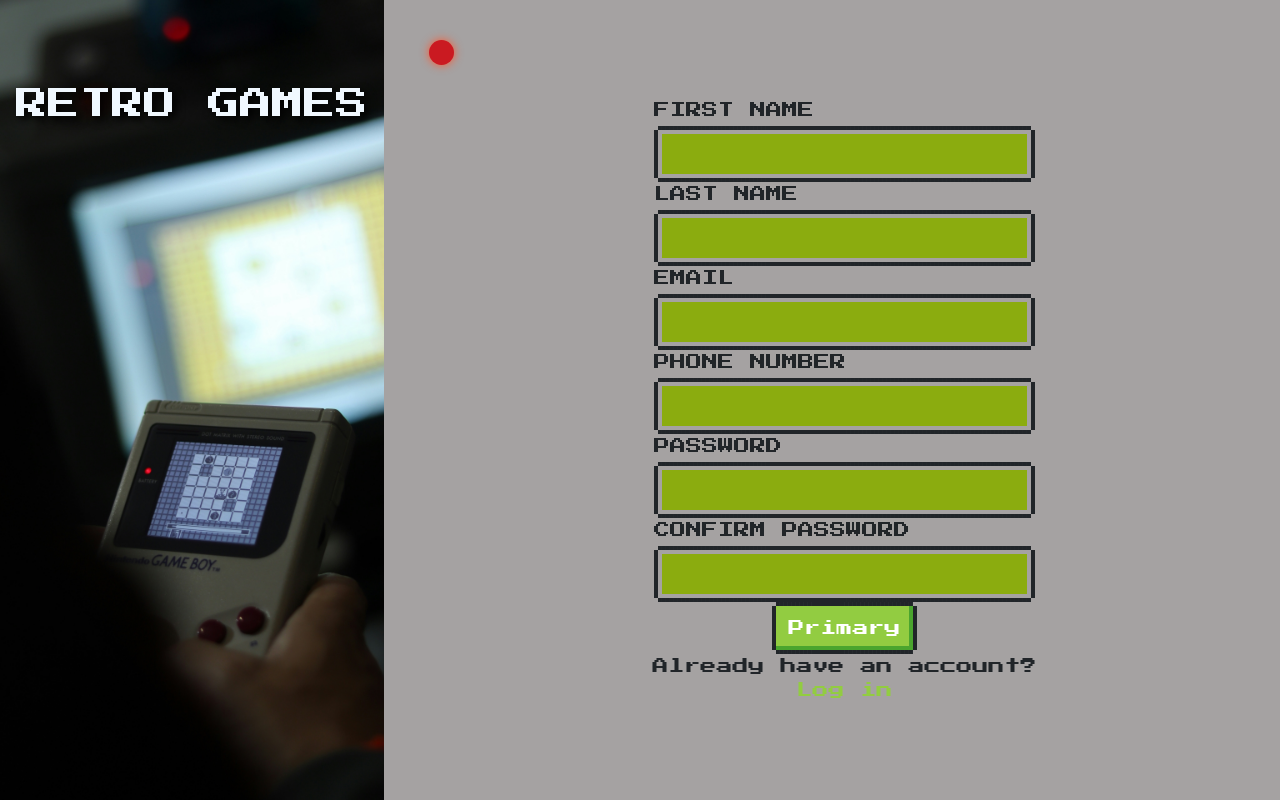
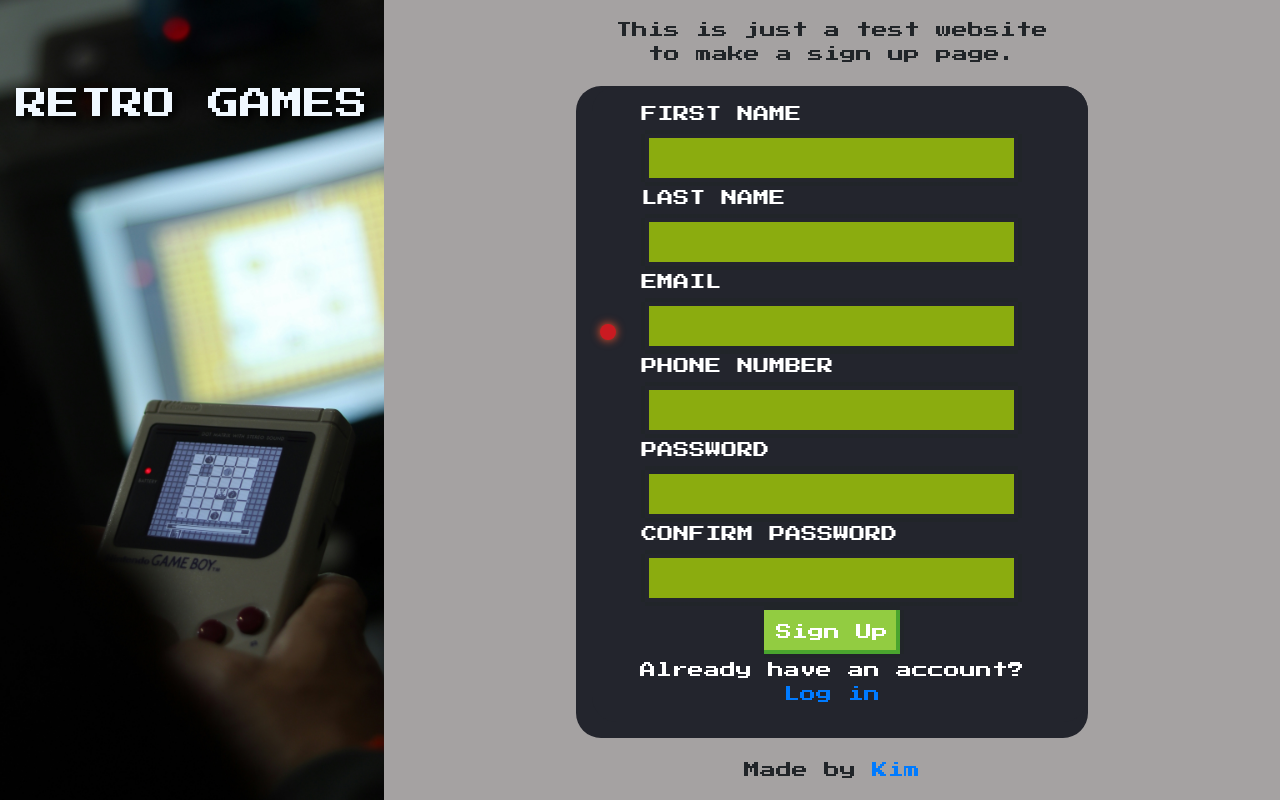
Before and after one commit to Kim3n/OdinProject-SIgnUpForm, a plain HTML site: page index.html in a window 1280 px wide. Drawn offline with nearby package versions, Linux system fonts and the light colour scheme.

Commit message:
improved html and added script

```diff
--- a/index.html
+++ b/index.html
@@ -3,7 +3,7 @@
     <head>
         <meta charset="utf-8">
         <meta http-equiv="X-UA-Compatible" content="IE=edge">
-        <title></title>
+        <title>Sign up</title>
         <meta name="description" content="">
         <meta name="viewport" content="width=device-width, initial-scale=1">
         <link rel="stylesheet" href="">
@@ -20,42 +20,51 @@
         </style>
     </head>
     <body>
+
         <div class="content">
+        <div class="img"><div class ="title">RETRO GAMES</div></div>
+        <div class="main">
+            <div class="information-text">This is just a test website to make a sign up page.</div>
+            <div class="form-container">
+                <div class="led-container">
+                    <span class="dot" id="dot"></span>
 
-        <div class="img"><div class ="title">RETRO GAMES</div></div>
-        <div class="form-container">
-            <span class="dot"></span>
-            <div class="form">
+                </div>
+                <form class="form" id="signupForm" >
                     <div class="nes-field">
                         <label for="first_name_field">FIRST NAME</label>
-                <input type="text" id="first_name_field" class="nes-input">
+                        <input type="text" id="first_name_field" class="nes-input" required>
                     </div>
                     <div class="nes-field">
-                <label for="frist_name_field">LAST NAME</label>
-                <input type="text" id="last_name_field" class="nes-input">
+                        <label for="last_name_field">LAST NAME</label>
+                        <input type="text" id="last_name_field" class="nes-input" required>
                     </div>
                     <div class="nes-field">
                         <label for="email_field">EMAIL</label>
-                <input type="text" id="email_field" class="nes-input">
+                        <input type="email" id="email_field" class="nes-input" required >
                     </div>
                     <div class="nes-field">
                         <label for="phone_number_field">PHONE NUMBER</label>
-                <input type="text" id="phone_number_field" class="nes-input">
+                        <input type="tel" id="phone_number_field" class="nes-input" required   minlength="9"
+                        maxlength="14" >
                     </div>
+
                     <div class="nes-field">
                         <label for="password_field">PASSWORD</label>
-                <input type="text" id="password_field" class="nes-input">
+                        <input type="password" id="password_field" class="nes-input" required>
                     </div>
                     <div class="nes-field">
                         <label for="confirm_password_field">CONFIRM PASSWORD</label>
-                <input type="text" id="confirm_password_field" class="nes-input">
+                        <input type="password" id="confirm_password_field" class="nes-input" required>
                     </div>
-
-          <button type="button" class="nes-btn is-success">Primary</button>
-          <span>Already have an account?</span> <span class="nes-text is-success"><a>Log in</a></span>
+                        <button type="submit" class="nes-btn is-success">Sign Up</button>
+                        <span class="nes-field" id="have-account">Already have an account?</span> <span class="nes-text is-success"><a href="">Log in</a></span>
+                </form>
 
             </div>
+            <div class="information-text">Made by <span class="nes-text is-success"><a href="https://github.com/Kim3n">Kim</a></span></div>
         </div>
-        <script src="" async defer></script>
+    </div>
+    <script src="signupscript.js"></script>
     </body>
 </html>
--- /dev/null
+++ b/signupscript.js
@@ -0,0 +1,45 @@
+document.getElementById('signupForm').addEventListener('submit', function(event) {
+    const password = document.getElementById('password_field').value;
+    const confirmPassword = document.getElementById('confirm_password_field').value;
+
+    if (password !== confirmPassword) {
+        event.preventDefault(); // Prevent form submission
+        alert("Passwords do not match!");
+    }
+});
+
+function validateForm() {
+    const fnameField = document.getElementById('first_name_field');
+    const lnameField = document.getElementById('last_name_field');
+    const emailField = document.getElementById('email_field');
+    const phoneField = document.getElementById('phone_number_field');
+    const isfnameFilled = fnameField.value.trim() !== '';
+    const islnameFilled = lnameField.value.trim() !== '';
+    const isemailFilled = emailField.value.trim() !== '';
+    const isphoneFilled = phoneField.value.trim() !== '';
+
+    var password = document.getElementById('password_field').value;
+	var confirm_password  = document.getElementById('confirm_password_field').value;
+    var led = document.getElementById('dot');
+    if(isfnameFilled && islnameFilled && isemailFilled && isphoneFilled){
+        if(password == confirm_password && password !="" && confirm_password != "") {
+            led.style.backgroundColor = 'green';
+            led.style.boxShadow = '0px 0px 10px green';
+        }
+        else {
+            led.style.backgroundColor = "#ca1a21";
+            led.style.boxShadow = '0px 0px 10px #ff552e';
+        }
+    }
+    else{
+        led.style.backgroundColor = "#ca1a21";
+        led.style.boxShadow = '0px 0px 10px #ff552e';
+    }
+}
+
+document.getElementById('confirm_password_field').onkeyup = validateForm;
+document.getElementById('password_field').onkeyup = validateForm;
+document.getElementById('first_name_field').onkeyup = validateForm;
+document.getElementById('last_name_field').onkeyup = validateForm;
+document.getElementById('email_field').onkeyup = validateForm;
+document.getElementById('phone_number_field').onkeyup = validateForm;
--- a/style.css
+++ b/style.css
@@ -1,15 +1,9 @@
 .content{
     display: flex;
+    height: 100vh;
 }
 
-.form {
-    display: flex;
-    flex-flow: column;
-    justify-content: center;
-    align-items: center;
-    flex-grow: 1;
-    background-color: #a5a2a2;
-}
+
 div.img {
     background-color: #a5a2a2;
     background-image: url('image2.jpg');
@@ -19,10 +13,6 @@ div.img {
     height: 100vh;
     }
 
-
-.nes-input{
-    background-color: #8bac0f;
-}
 
 .title{
     position: relative;
@@ -36,17 +26,58 @@ div.img {
 }
 .dot {
     position: relative;
-    height: 25px;
-    width: 25px;
-    left: 5%;
-    top: 5%;
+    height: 1rem;
+    width: 1rem;
+    top: -5rem;
+    left: 1.5rem;
     background-color:#ca1a21;
     box-shadow:0px 0px 10px #ff552e;
     border-radius: 50%;
     display: inline-block;
   }
+  .main{
+
+    display: flex;
+    flex-direction: column;
+    justify-content: space-around;
+    align-items: center;
+    display: flex;
+    width: 70vw;
+    background-color: #a5a2a2;
+    overflow-y: auto;
+  }
+
+  .form {
+    border-radius: 25px;
+    display: flex;
+    flex-flow: column;
+    justify-content: center;
+    align-items: center;
+    padding: 1rem 4rem 1rem 3rem;
+    background-color: #23252d;
+
+}
+
   .form-container{
+    border-radius: 25px;
     display: flex;
-    flex-grow: 1;
-    background-color: #a5a2a2;
+    flex-direction: row;
+    background-color: #23252d;
+    align-items: center;
+
   }
+
+.nes-input{
+    background-color: #8bac0f;
+}
+.nes-field{
+    color: white;
+}
+.information-text{
+    width: 50%;
+    text-align: center;
+    padding: 1rem 0rem 1rem 0rem;
+}
+#have-account{
+    text-align: center;
+}
```
Lines whose indentation alone changed are shown as unchanged.
